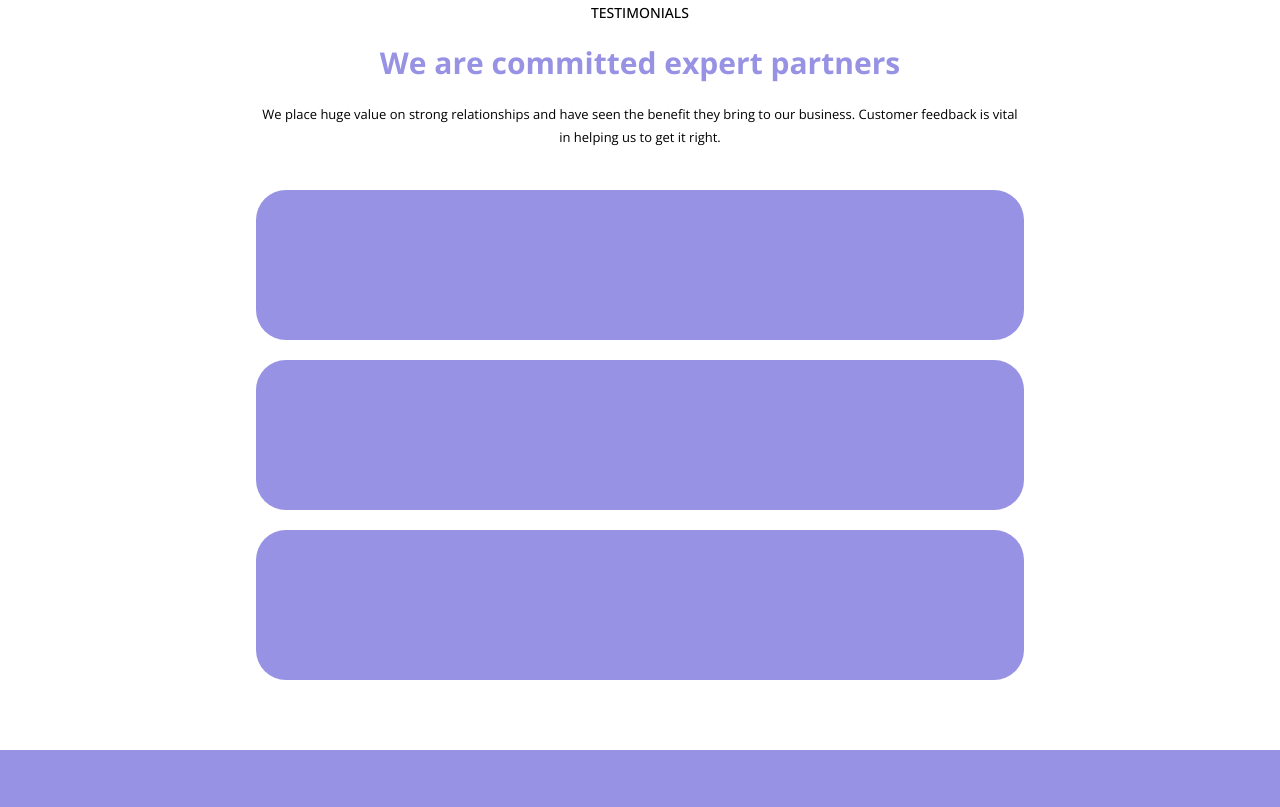
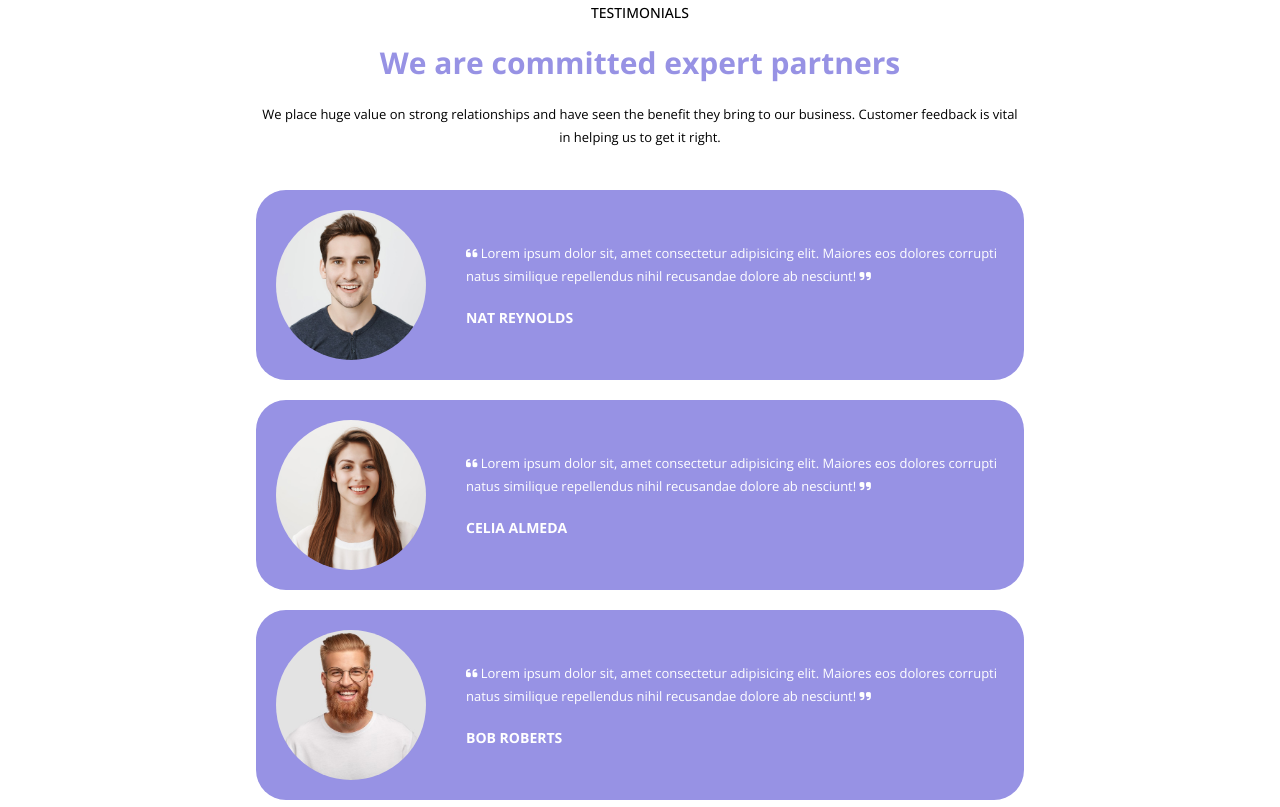
Before and after one commit to CaraccioloJessica/htmlcss-responsive-layout, a plain HTML site: page index.html in a window 1280 px wide. Shown: the part 1398-2205 px from the top of the page. Drawn offline with nearby package versions, Linux system fonts and the light colour scheme.

Commit message:
testimonials section styled

```diff
--- a/css/style.css
+++ b/css/style.css
@@ -223,8 +223,6 @@ header a{
 
 /****** TESTIMONIALS ******/
 .testimonials{
-  display: flex;
-  flex-direction: column;
   padding-top: 60px;
   padding-bottom: 50px;
 }
@@ -256,8 +254,37 @@ header a{
   width: 100%;
   border-radius: 30px;
   margin-bottom: 20px;
+  padding: 20px;
+  color: #fff;
   /* debug */
+  min-height: 190px;
+}
+
+.test-card p {
+  padding-top: 2rem;
+  font-size: 13px;
+  line-height: 1.8;
+}
+
+.rounder{
+  width: 150px;
   height: 150px;
+  margin-right: 40px;
+  border-radius: 50%;
+  overflow: hidden;
+  display: inline-block;
+  float: left;
+}
+
+.rounder img{
+  margin-left: -25%;
+  height: 100%;
+  width: auto;
+}
+
+.name{
+  margin-top: 20px;
+  font-size: 14px;
 }
 
 /****** BENEFIT ******/
--- a/index.html
+++ b/index.html
@@ -116,9 +116,60 @@
             <h2>We are committed expert partners</h2>
             <p>We place huge value on strong relationships and have seen the benefit they bring to our business. Customer feedback is vital in helping us to get it right.</p>
           </div>
-          <div class="test-card"></div>
-          <div class="test-card"></div>
-          <div class="test-card"></div>
+
+          <div class="test-card">
+            <div class="rounder">
+              <img src="img/testimonial1.jpg" alt="">
+            </div>
+
+            <p>
+            <i class="fa-solid fa-quote-left"></i>
+              Lorem ipsum dolor sit, amet consectetur adipisicing elit. Maiores eos dolores corrupti natus similique repellendus nihil recusandae dolore ab nesciunt!
+              <i class="fa-solid fa-quote-right"></i>
+            </p>
+
+            <div class="name">
+              <strong>
+                NAT REYNOLDS
+              </strong>
+            </div>
+          </div>
+
+          <div class="test-card">
+            <div class="rounder">
+              <img src="img/testimonial2.jpg" alt="">
+            </div>
+
+            <p>
+            <i class="fa-solid fa-quote-left"></i>
+              Lorem ipsum dolor sit, amet consectetur adipisicing elit. Maiores eos dolores corrupti natus similique repellendus nihil recusandae dolore ab nesciunt!
+              <i class="fa-solid fa-quote-right"></i>
+            </p>
+
+            <div class="name">
+              <strong>
+                CELIA ALMEDA
+              </strong>
+            </div>
+          </div>
+
+          <div class="test-card">
+            <div class="rounder">
+              <img src="img/testimonial3.jpg" alt="">
+            </div>
+
+            <p>
+            <i class="fa-solid fa-quote-left"></i>
+              Lorem ipsum dolor sit, amet consectetur adipisicing elit. Maiores eos dolores corrupti natus similique repellendus nihil recusandae dolore ab nesciunt!
+              <i class="fa-solid fa-quote-right"></i>
+            </p>
+
+            <div class="name">
+              <strong>
+                BOB ROBERTS
+              </strong>
+            </div>
+          </div>
         </div>
       </div>
     </section>
```
